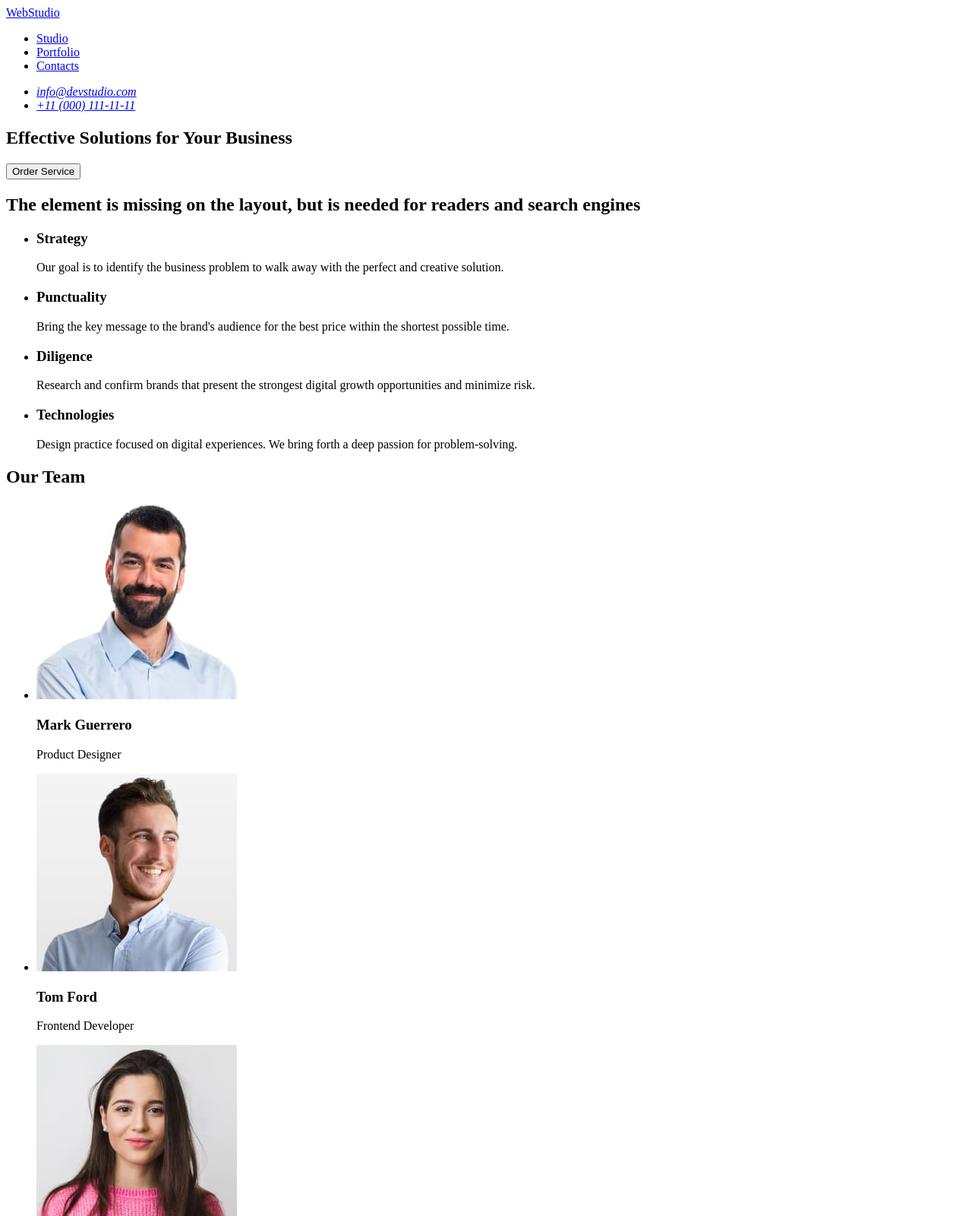
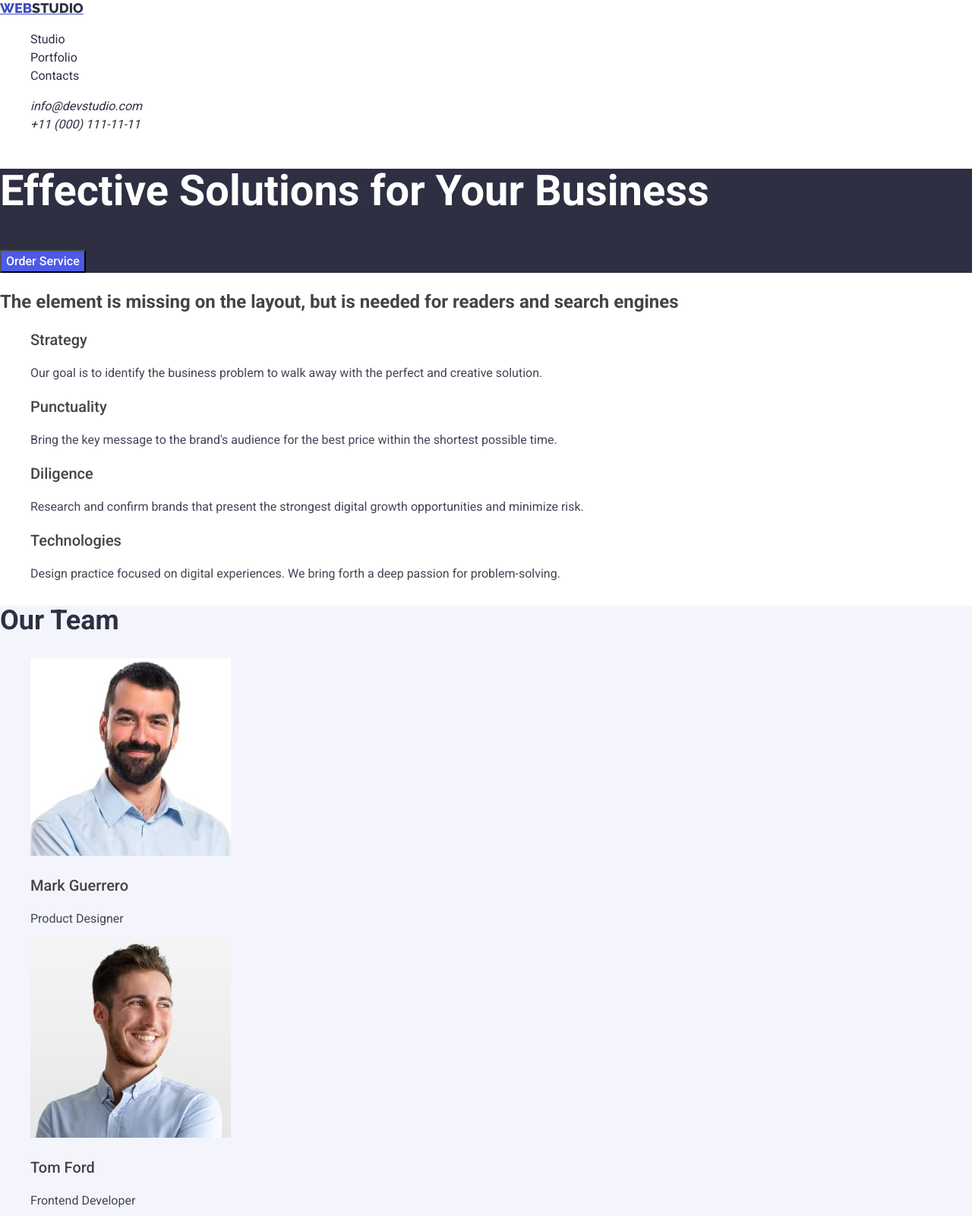
Before and after one commit to anatoliy2221/goit-markup-hw-02, a plain HTML site: page index.html in a window 1280 px wide. Shown: the top 1600 px of the page at 76% size. Drawn offline with nearby package versions, Linux system fonts and the light colour scheme.

Commit message:
homeworktwo

```diff
--- a/css/styles.css
+++ b/css/styles.css
@@ -0,0 +1,97 @@
+
+body {
+    font-family: 'Roboto', sans-serif;
+    font-size: 16px;
+    color: #434445;
+    background-color: #ffffff;
+    font-weight: 400;
+    line-height: 1.5;
+}
+.link {
+    color: #2E2F42;
+    text-decoration: none;
+}
+.link:hover {
+    color: #404BBF;
+    text-decoration: underline;
+}
+.item {
+    list-style-type: none;
+}
+.section-title {
+    color: #2E2F42;
+    font-size: 36px;
+    font-weight: 700;
+    line-height: 1.11;
+}
+.article-title {
+    font-size: 20px;
+    font-weight: 500;
+    line-height: 1.2;
+}
+.section-text {
+    color: #434455;
+    line-height: 1.5;
+}
+
+/*header*/
+.menu-nav {
+    color: #2E2F42;
+}
+
+.logo {
+    font-size: 18px;
+    line-height: 1.16;
+    color: #4D5AE5;
+    font-family: Raleway;
+    font-weight: 700;
+    text-transform: uppercase;
+}
+
+.logo-part {
+    color: #2E2F42;
+}
+
+/*hero*/
+
+.page-hero {
+    background: #2E2F42;
+    }
+.title-hero {
+    color: #FFF;
+        font-size: 56px;
+        font-weight: 700;
+        line-height: 1.07;
+        }
+.button-hero {
+    background-color: #4D5AE5;
+    color: #FFF;
+    font-weight: 500;
+    line-height: 1.5;
+    }
+.button-hero:hover {
+    background-color: #404BBF;
+}
+
+/*section our team*/
+.our-team-section {
+    background-color: #F4F4FD;
+    }
+
+/*footer*/
+.page-footer {
+    background-color:#2E2F42;
+}
+.footer-text {
+color: #F4F4FD;
+font-size: 16px;
+line-height: 1.5;
+}
+.logo-part-fotter {
+    color: #F4F4FD;
+    font-family: Raleway;
+    font-size: 18px;
+    font-weight: 700;
+    line-height: 1.16;
+    text-transform: uppercase;
+}
--- a/index.html
+++ b/index.html
@@ -5,107 +5,139 @@
     <meta charset="UTF-8">
     <meta name="viewport" content="width=device-width, initial-scale=1.0">
     <title>Document</title>
+    <link rel="preconnect" href="https://fonts.googleapis.com">
+    <link rel="preconnect" href="https://fonts.gstatic.com" crossorigin>
+    <link href="https://fonts.googleapis.com/css2?family=Raleway:wght@800&family=Roboto:wght@400;500;700&display=swap"
+        rel="stylesheet">
+<link rel="stylesheet" href="https://cdnjs.cloudflare.com/ajax/libs/modern-normalize/2.0.0/modern-normalize.css"
+    integrity="sha512-gA2Bvu0/hw4oj0Lp8ZHjK+o3S4BE5m8d/wNVy6ktKLhHKPpWLQwv9ixzuWirWOakoJqlBdePq2NhoCaUOQ5npQ=="
+    crossorigin="anonymous" referrerpolicy="no-referrer">
+    <link rel="stylesheet" href="./css/styles.css">
 </head>
 
 <body>
     <header>
-        <nav>
-            <a href="/">WebStudio</a>
-        <ul>
-            <li><a href="#">Studio</a></li>
-            <li><a href="#">Portfolio</a></li>
-            <li><a href="#">Contacts</a></li>
+        <nav class="menu-nav">
+            <a href="/" class="logo link">Web<span class="logo-part">Studio</span></a>
+        <ul class="list">
+            <li class="item"><a class="link" href="#">Studio</a></li>
+            <li class="item"><a class="link" href="#">Portfolio</a></li>
+            <li class="item"><a class="link" href="#">Contacts</a></li>
         </ul>
         </nav>
         <address>
         <ul>
-            <li>
-                <a href="mailto:info@devstudio.com">info@devstudio.com</a>
+            <li class="item">
+                <a class="link" href="mailto:info@devstudio.com">info@devstudio.com</a>
             </li>
-            <li>
-                <a href="tel:+110001111111">+11 (000) 111-11-11</a>
+            <li class="item">
+                <a class="link" href="tel:+110001111111">+11 (000) 111-11-11</a>
             </li>
         </ul>
         </address>
     </header>
     <main>
-        <section>
-            <h1>Effective Solutions for Your Business</h1>
-            <button type="button">Order Service</button>
+        <section class="page-hero">
+            <h1 class="title-hero">Effective Solutions for Your Business</h1>
+            <button class="button-hero" type="button">Order Service</button>
         </section>
-        <section>
+        <section class="our-skills">
             <h2>The element is missing on the layout, but is needed for readers and search engines</h2>
         <ul>
-            <li>
-                <h3>Strategy</h3>
-                <p>
+            <li class="item">
+                <h3 class="article-title">Strategy</h3>
+                <p class="section-text">
                     Our goal is to identify the business
                     problem to walk away with the perfect and creative solution.
                 </p>
             </li>
-            <li>
-                <h3>Punctuality</h3>
-                <p>
+            <li class="item">
+                <h3 class="article-title">Punctuality</h3>
+                <p class="section-text">
                     Bring the key message to the brand's audience for the best price within the shortest possible time.
                 </p>
             </li>
-            <li>
-                <h3>Diligence</h3>
-                <p>
+            <li class="item">
+                <h3 class="article-title">Diligence</h3>
+                <p class="section-text">
                     Research and confirm brands that present the strongest digital growth opportunities and minimize
                     risk.
                 </p>
             </li>
-            <li>
-                <h3>Technologies</h3>
-                <p>
+            <li class="item">
+                <h3 class="article-title">Technologies</h3>
+                <p class="section-text">
                     Design practice focused on digital experiences. We bring forth a deep passion for problem-solving.
                 </p>
             </li>
         </ul>
         </section>
-        <section>
-        <h2>Our Team</h2>
+        <section class="our-team-section">
+        <h2 class="section-title">Our Team</h2>
         <ul>
-            <li>
+            <li class="item">
                 <img src="./images/team1.jpg" alt="foto1" width="264">
-                <h3>Mark Guerrero</h3>
-                <p>Product Designer</p>
+                <h3 class="article-title">Mark Guerrero</h3>
+                <p class="section-text">Product Designer</p>
             </li>
-            <li>
+            <li class="item">
                 <img src="./images/team2.jpg" alt="foto2" width="264">
-                <h3>Tom Ford</h3>
-                <p>Frontend Developer</p>
+                <h3 class="article-title">Tom Ford</h3>
+                <p class="section-text">Frontend Developer</p>
             </li>
-            <li>
+            <li class="item">
                 <img src="./images/team3.jpg" alt="foto3" width="264">
-                <h3>Camila Garcia</h3>
-                <p>Marketing</p>
+                <h3 class="article-title">Camila Garcia</h3>
+                <p class="section-text">Marketing</p>
             </li>
-            <li>
+            <li class="item">
                 <img src="./images/team4.jpg" alt="foto4" width="264">
-                <h3>Daniel Wilson</h3>
-                <p>UI Designer</p>
+                <h3 class="article-title">Daniel Wilson</h3>
+                <p class="section-text">UI Designer</p>
             </li>
         </ul>
         </section>
-        <section>
-            <h2>Our Portfolio</h2>
+        <section class="our-portfolio-section">
+            <h2 class="section-title">Our Portfolio</h2>
             <div>
                 <ul>
-                    <li><img src="./images/row1progectcard1.jpg" width="360" alt="banking app"></li>
-                    <li><img src="./images/row1progectcard2.jpg" width="360" alt="cashless payment"></li>
-                    <li><img src="./images/row1progectcard3.jpg" width="360" alt="meditaion app"></li>
+                    <li class="item"><img src="./images/our-potfolio-img-1.jpg" width="360" alt="banking app">
+                    <h3 class="article-title">Banking App</h3>
+                    <p class="section-text">App</p>
+                    </li>
+                    <li class="item"><img src="./images/our-potfolio-img-2.jpg" width="360" alt="cashless payment">
+                    <h3 class="article-title">Cashless Payment</h3>
+                    <p class="section-text">Marketing</p>
+                    </li>
+                    <li class="item"><img src="./images/our-potfolio-img-3.jpg" width="360" alt="meditaion app">
+                    <h3 class="article-title">Meditaion App</h3>
+                    <p class="section-text">App</p>
+                    </li>
                 </ul>
+            </div>
+            <div>
+                <ul>
+                    <li class="item"><img src="./images/our-potfolio-img-4.jpg" width="360" alt="taxi service">
+                    <h3 class="article-title">Taxi Service</h3>
+                    <p class="section-text">Marketing</p>
+                    </li>
 
-
+                    <li class="item"><img src="./images/our-potfolio-img-5.jpg" width="360" alt="screen illustrations">
+                    <h3 class="article-title">Screen Illustrations</h3>
+                    <p class="section-text">Design</p>
+                    </li>
+                    <li class="item"><img src="./images/our-potfolio-img-6.jpg" width="360" alt="online courses">
+                    <h3 class="article-title">Online Courses</h3>
+                    <p class="section-text">Marketing</p>
+                    </li>
+                </ul>
             </div>
         </section>
     </main>
 
-    <footer>
-        <a href="/">WebStudio</a>
-        <p>Increase the flow of customers and sales for your business with digital marketing & growth solutions.</p>
+    <footer class="page-footer">
+        <a href="/" class="logo link">Web<span class="logo-part-fotter">Studio</span></a>
+        <p class="footer-text">Increase the flow of customers and sales for your business with digital marketing & growth solutions.</p>
     </footer>
 </body>
 </html>
```
Also changed, not shown: images/our-potfolio-img-1.jpg (renamed from images/row1progectcard1.jpg), images/our-potfolio-img-2.jpg (renamed from images/row1progectcard2.jpg), images/our-potfolio-img-3.jpg (renamed from images/row1progectcard3.jpg), images/our-potfolio-img-4.jpg (added), images/our-potfolio-img-5.jpg (added), images/our-potfolio-img-6.jpg (added).
